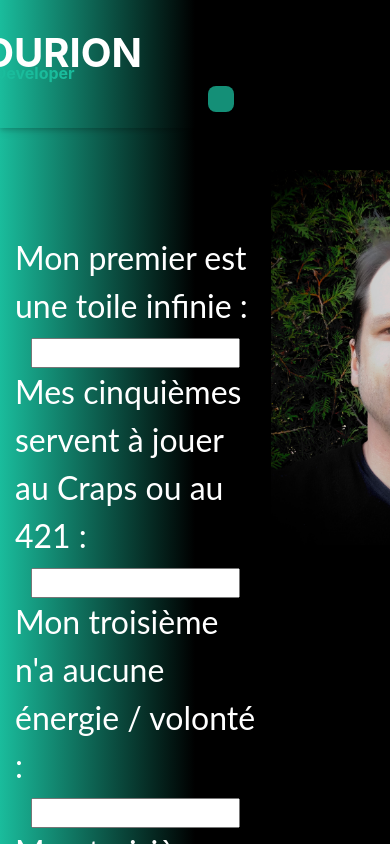
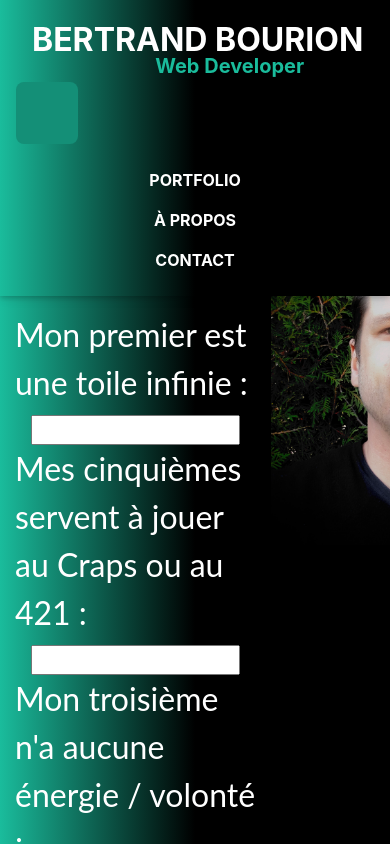
Before and after one commit to lutinmaviou/react-portfolio, a React (Create React App) app: page / in a window 390 px wide. Both pictures are taken after a click on the button "Toggle navigation". Shown: the top 844 px of the page. Built offline with nearby package versions, Linux system fonts and the light colour scheme.

Commit message:
style(navbar): responsive design

```diff
--- a/public/index.html
+++ b/public/index.html
@@ -32,6 +32,15 @@
       To begin the development, run `npm start` or `yarn start`.
       To create a production bundle, use `npm run build` or `yarn build`.
     -->
+  <script src="https://code.jquery.com/jquery-3.5.1.slim.min.js"
+    integrity="sha384-DfXdz2htPH0lsSSs5nCTpuj/zy4C+OGpamoFVy38MVBnE+IbbVYUew+OrCXaRkfj"
+    crossorigin="anonymous"></script>
+  <script src="https://cdn.jsdelivr.net/npm/popper.js@1.16.1/dist/umd/popper.min.js"
+    integrity="sha384-9/reFTGAW83EW2RDu2S0VKaIzap3H66lZH81PoYlFhbGU+6BZp6G7niu735Sk7lN"
+    crossorigin="anonymous"></script>
+  <script src="https://stackpath.bootstrapcdn.com/bootstrap/4.5.2/js/bootstrap.min.js"
+    integrity="sha384-B4gt1jrGC7Jh4AgTPSdUtOBvfO8shuf57BaghqFfPlYxofvL8/KUEfYiJOMMV+rV"
+    crossorigin="anonymous"></script>
 </body>
 
 </html>
--- a/src/components/about/Cv.js
+++ b/src/components/about/Cv.js
@@ -1,5 +1,5 @@
 import React from 'react';
-import Cv from '../../shared/img/CV.png';
+import Cv from '../../shared/img/CV.PNG';
 
 export default () => {
     return <div className="pt-5"><img src={Cv} alt="Mon CV" className="mx-auto cv mt-5 pt-5" /></div>
--- a/src/components/header/Header.js
+++ b/src/components/header/Header.js
@@ -28,7 +28,7 @@ export default class Header extends Component {
     render() {
         return (
             <div className={Style.masthead}>
-                <header className="masthead bg-dark text-white text-center">
+                <header className="masthead bg-dark text-white text-center" id="page-top">
                     <div className="d-flex">
                         <Navbar isCorrect={this.state.isCorrect} />
                         <Riddle isCorrect={this.handleIsCorrect} />
--- a/src/components/header/navbar/Job.js
+++ b/src/components/header/navbar/Job.js
@@ -1,5 +1,5 @@
 import React from 'react';
 
 export default () => {
-    return <p className="text-primary mb-n1 animated bounce" id="profession">Web developer</p>
+    return <p className="text-primary mt-n4 mb-n1 animated bounce" id="profession">Web developer</p>
 }
--- a/src/components/header/navbar/Navbar.js
+++ b/src/components/header/navbar/Navbar.js
@@ -1,17 +1,15 @@
 import React, { Component } from 'react';
-//import Style from '../../bootstrap/scss/layout/_navbar.scss';
 import './Navbar.css';
 import Job from './Job';
 
 export default class Navbar extends Component {
     render() {
         return (
-            //<div className={Style.mainNav}>
-                <nav className="navbar navbar-expand-lg bg-secondary text-uppercase fixed-top" id="mainNav">
-                    <div className="container">
+            <nav className="navbar navbar-expand-md bg-secondary text-uppercase fixed-top" id="mainNav">
+                <div className="container-fluid">
 
-                        <a className="navbar-brand js-scroll-trigger" id="name" href="#">
-                            <h1 className="mb-n3 mt-2">Bertrand Bourion</h1>
+                    <a className="navbar-brand js-scroll-trigger" href="#page-top">
+                        <h1 className="ml-lg-5" id="name">Bertrand Bourion</h1>
                         {this.props.isCorrect === true ? <Job /> : <></>}
                     </a>
 
@@ -19,24 +17,39 @@ export default class Navbar extends Component {
                         className="navbar-toggler navbar-toggler-right text-uppercase font-weight-bold bg-primary text-white rounded text-right"
                         type="button" data-toggle="collapse" data-target="#navbarResponsive" aria-controls="navbarResponsive"
                         aria-expanded="false" aria-label="Toggle navigation">
-                            <i className="fas fa-bars"></i>
+                        <span className="navbar-toggler-icon"></span>
                     </button>
-                        <div className="collapse navbar-collapse" id="navbarResponsive">
-                            <ul className="navbar-nav ml-auto" id="nav-bar">
-                                <li className="nav-item mx-0 mx-lg-1">
-                                    <a className="nav-link py-3 px-0 px-lg-3 rounded js-scroll-trigger" href="#portfolio">Portfolio</a>
+
+                    <div className="collapse navbar-collapse justify-content-end mr-lg-5 mt-md-n3" id="navbarResponsive">
+                        <ul className="navbar-nav">
+                            <li className="nav-item">
+                                <a className="nav-link" href="#portfolio">Portfolio</a>
                             </li>
-                                <li className="nav-item mx-0 mx-lg-1">
-                                    <a className="nav-link py-3 px-0 px-lg-3 rounded js-scroll-trigger" href="#about">À propos</a>
+                            <li className="nav-item">
+                                <a className="nav-link" href="#about">À propos</a>
                             </li>
-                                <li className="nav-item mx-0 mx-lg-1">
-                                    <a className="nav-link py-3 px-0 px-lg-3 rounded js-scroll-trigger" href="#contact">Contact</a>
+                            <li className="nav-item">
+                                <a className="nav-link" href="#contact">Contact</a>
                             </li>
                         </ul>
                     </div>
                 </div>
             </nav>
-            //</div>
+
+            /* <nav className="navbar navbar-expand-lg navbar-light bg-light fixed-top">
+                <a className="navbar-brand text-light text-uppercase" href="#">Bertrand Bourion</a>
+                <button className="navbar-toggler" type="button" data-toggle="collapse" data-target="#navbarNavAltMarkup" aria-controls="navbarNavAltMarkup" aria-expanded="false" aria-label="Toggle navigation">
+                    <span className="navbar-toggler-icon"></span>
+                </button>
+                <div className="collapse navbar-collapse justify-content-end" id="navbarNavAltMarkup">
+                    <div className="navbar-nav">
+                        <a className="nav-link active text-light" href="#">Home <span class="sr-only">(current)</span></a>
+                        <a className="nav-link text-light" href="#">Features</a>
+                        <a className="nav-link text-light" href="#">Pricing</a>
+                        <a className="nav-link disabled text-light" href="#" tabindex="-1" aria-disabled="true">Disabled</a>
+                    </div>
+                </div>
+            </nav> */
         )
     }
 }
--- a/src/components/header/riddle/Riddle.js
+++ b/src/components/header/riddle/Riddle.js
@@ -108,6 +108,7 @@ export default class Riddle extends Component {
     render() {
         return (
             <div className="container d-flex align-items-center flex-column" id="header">
+                <h2 className="mt-n5 mb-5 text-primary"><u>Petite charade :</u></h2>
                 <form className="d-flex flex-column justify-content-between">
                     <div className="text-left">
                         <label className="riddle-label">Mon premier est une toile infinie :</label>
--- a/src/index.css
+++ b/src/index.css
@@ -4,19 +4,13 @@ html {
 
 body {
   margin: 0;
-  font-family: -apple-system, BlinkMacSystemFont, 'Segoe UI', 'Roboto', 'Oxygen',
-    'Ubuntu', 'Cantarell', 'Fira Sans', 'Droid Sans', 'Helvetica Neue',
-    sans-serif;
+  font-family: -apple-system, BlinkMacSystemFont, 'Segoe UI', 'Roboto', 'Oxygen', 'Ubuntu', 'Cantarell', 'Fira Sans', 'Droid Sans', 'Helvetica Neue', sans-serif;
   -webkit-font-smoothing: antialiased;
   -moz-osx-font-smoothing: grayscale;
 }
 
 #portfolio, #about {
   padding-top: 25vh;
-}
-
-h1 {
-  font-size: 2.3rem;
 }
 
 #profession {
@@ -47,7 +41,7 @@ header, nav {
 
 #ocr {
   color: #096ed3;
-  font-weight: bold;
+  font-weight: bolder;
 }
 
 #ocr:hover {
@@ -67,20 +61,12 @@ header, nav {
   border-color: #0a81f8 !important;
 }
 
-#name {
-  margin-left: -18rem;
-}
-
-#nav-bar {
-  margin-right: -18rem;
-}
-
 #my-face {
   margin-right: 12rem;
 }
 
 .project-item {
-  border: solid black 1px;
+  border: solid #1b83eb 1px;
 }
 
 .portfolio-item-caption:hover {
@@ -96,27 +82,36 @@ header, nav {
 
 @keyframes fadein {
   from {
-      opacity: 0;
+    opacity: 0;
   }
   to {
-      opacity: 1;
+    opacity: 1;
+  }
+}
+
+@media screen and (max-width: 991px) {
+  h1 {
+    font-size: 2rem !important;
+  }
+  .nav-link {
+    font-size: 1rem;
+  }
+  #profession {
+    margin-left: 5rem;
+    margin-top: -1rem !important;
   }
 }
 
 @media screen and (max-width: 768px) {
   body {
-      text-align: center;
+    text-align: center !important;
   }
-  #cv {
-      width: 300px;
+  h1 {
+    margin-left: 1rem;
+  }
+  #menu-button {
+    margin-right: 1rem;
   }
 }
 
-@media screen and (max-width: 500px) {
-  #menu-button {
-      margin-left: 12rem;
-  }
-  #name {
-      font-size: 1rem;
-  }
-}
+@media screen and (max-width: 500px) {}
```
Also changed, not shown: src/components/portfolio/Portfolio.js (+7 -2 lines). Lines whose indentation alone changed are shown as unchanged.
